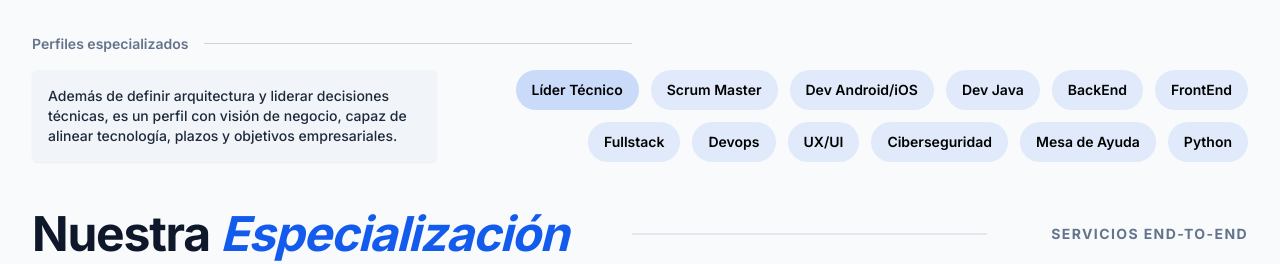
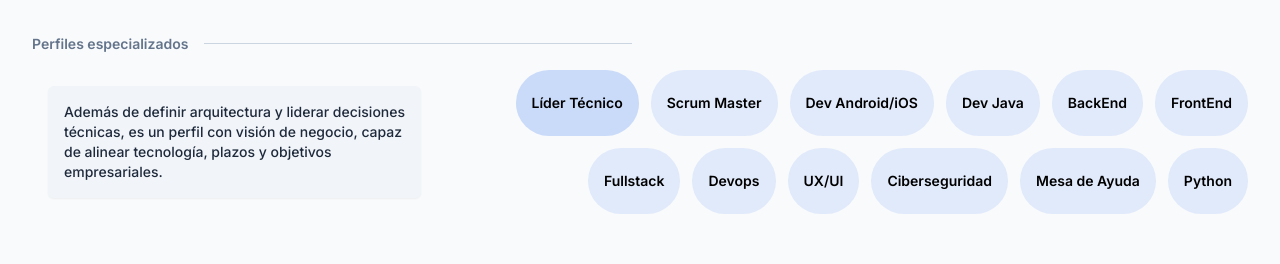
Before and after one commit to asinomas/paginaultima, a React (Vite) app in the folder Pagina_ultima/: page / in a window 1280 px wide. Both pictures are taken after a click on the button "Líder Técnico". Shown: the part 3702-3966 px from the top of the page. Built offline with nearby package versions, Linux system fonts and the light colour scheme; no server answers.

Commit message:
Update ServicesDetail.tsx

```diff
--- a/Pagina_ultima/src/components/ServicesDetail.tsx
+++ b/Pagina_ultima/src/components/ServicesDetail.tsx
@@ -49,9 +49,10 @@ const ServicesDetail: React.FC<ServicesDetailProps> = ({ onContactClick = () =>
   };
 
   const [activeProfile, setActiveProfile] = useState<string | null>(null);
+  const [displayProfile, setDisplayProfile] = useState<string | null>(null);
+  const [transitioning, setTransitioning] = useState(false);
   const containerRef = useRef<HTMLDivElement>(null);
 
-  // Click fuera para cerrar la descripción
   useEffect(() => {
     const handleClickOutside = (event: MouseEvent) => {
       if (
@@ -62,10 +63,24 @@ const ServicesDetail: React.FC<ServicesDetailProps> = ({ onContactClick = () =>
       }
     };
     document.addEventListener("mousedown", handleClickOutside);
-    return () => {
-      document.removeEventListener("mousedown", handleClickOutside);
-    };
+    return () => document.removeEventListener("mousedown", handleClickOutside);
   }, []);
+
+  // Control fade-out / fade-in al cambiar de perfil
+  useEffect(() => {
+    if (activeProfile !== displayProfile) {
+      if (displayProfile) {
+        setTransitioning(true);
+        const timeout = setTimeout(() => {
+          setDisplayProfile(activeProfile);
+          setTransitioning(false);
+        }, 300); // Duración fade-out
+        return () => clearTimeout(timeout);
+      } else {
+        setDisplayProfile(activeProfile);
+      }
+    }
+  }, [activeProfile, displayProfile]);
 
   return (
     <div className="bg-slate-50 min-h-screen pt-16 pb-32 antialiased">
@@ -108,25 +123,31 @@ const ServicesDetail: React.FC<ServicesDetailProps> = ({ onContactClick = () =>
         </div>
 
         <div className="flex gap-8 relative">
-          {/* Contenedor izquierdo dinámico: solo aparece si hay perfil activo */}
-          {activeProfile && (
-            <div className="w-1/3 min-w-[280px] p-4 bg-slate-100 rounded-md shadow-sm transition-opacity duration-500 opacity-100">
-              <p className="text-slate-800 text-sm font-medium max-h-[200px] overflow-y-auto">
-                {profileDescriptions[activeProfile]}
-              </p>
-            </div>
-          )}
+          {/* Contenedor izquierdo dinámico */}
+          <div className="w-1/3 min-w-[280px] p-4">
+            {displayProfile && (
+              <div
+                className={`bg-slate-100 rounded-md shadow-sm p-4 transition-opacity duration-500 ${
+                  transitioning ? "opacity-0" : "opacity-100"
+                }`}
+              >
+                <p className="text-slate-800 text-sm font-medium max-h-[200px] overflow-y-auto">
+                  {profileDescriptions[displayProfile]}
+                </p>
+              </div>
+            )}
+          </div>
 
-          {/* Burbujas derecha */}
+          {/* Burbujas derecha: siempre alineadas */}
           <div className="flex-1 flex flex-wrap gap-3 justify-end max-w-[calc(100%-300px)]">
             {profiles.map((profile) => (
               <button
                 key={profile}
                 onClick={(e) => {
-                  e.stopPropagation(); // evita cerrar el contenedor al hacer click en la burbuja
+                  e.stopPropagation();
                   setActiveProfile(activeProfile === profile ? null : profile);
                 }}
-                className={`bg-[#135bec]/10 text-black px-4 py-2 rounded-full text-sm font-semibold hover:bg-[#135bec]/20 transition-colors ${
+                className={`bg-[#135bec]/10 text-black px-4 py-2 rounded-full text-sm font-semibold hover:bg-[#135bec]/20 hover:scale-105 hover:shadow-md transition-all ${
                   activeProfile === profile ? "bg-[#135bec]/20" : ""
                 }`}
               >
```
